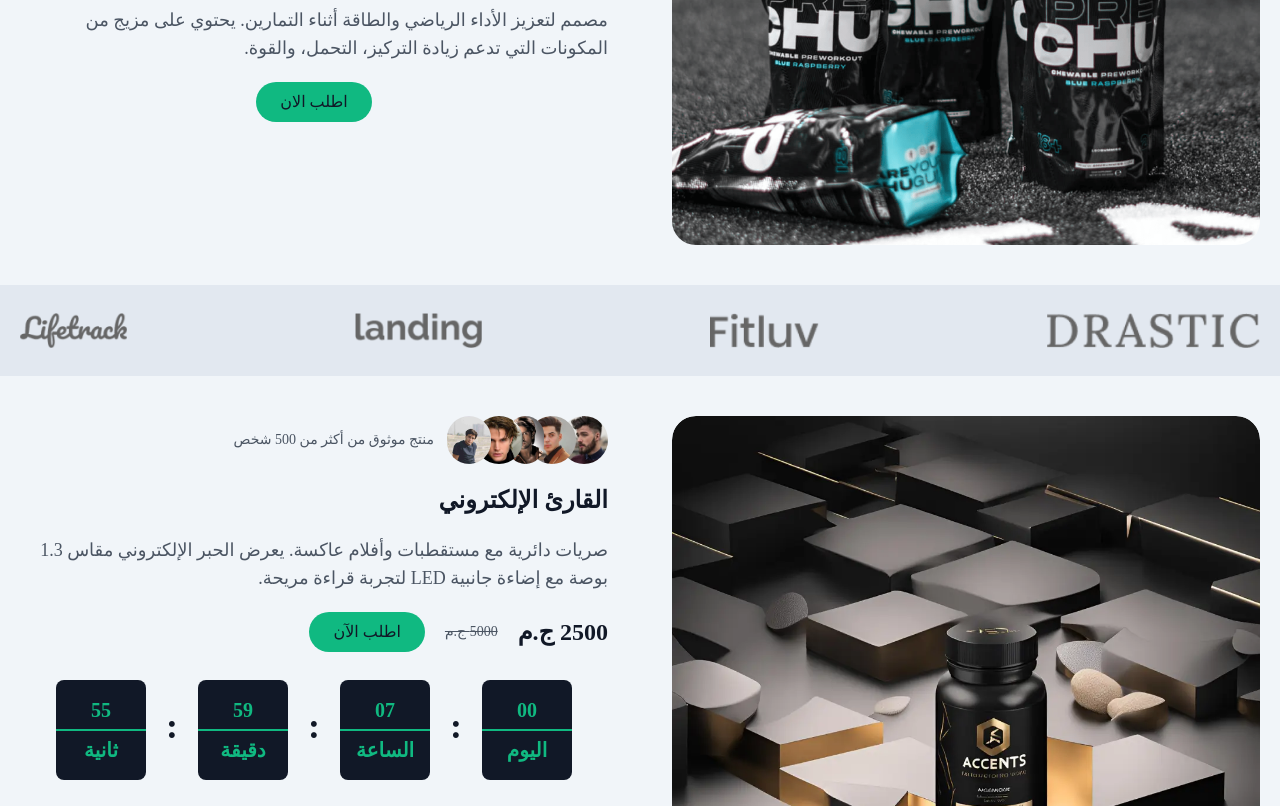
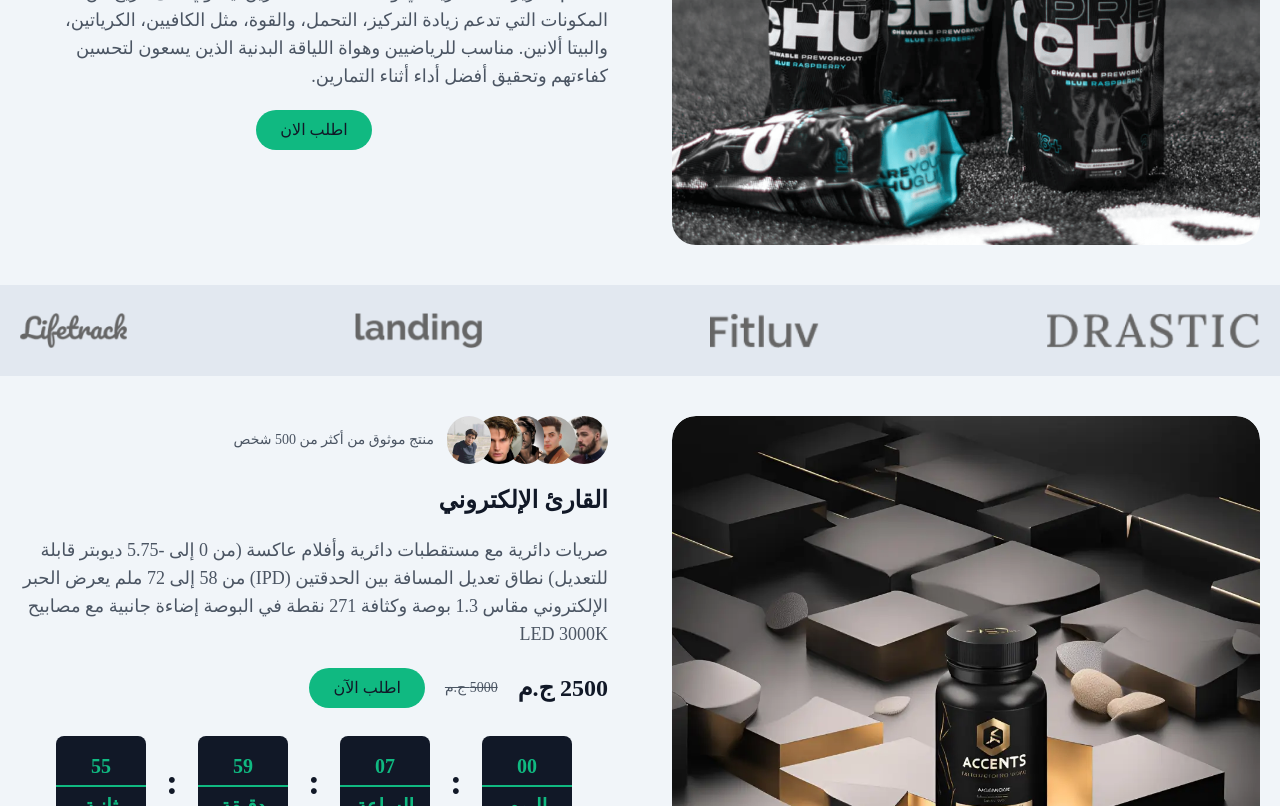
Before and after one commit to Shehata1989/E-Commerce, a website: page index.html in a window 1280 px wide. Shown: the part 398-1204 px from the top of the page. Drawn offline with Linux system fonts and the light colour scheme; files whose address does not match are found by name; a web font is replaced by a local one.

Commit message:
Code improvement

```diff
--- a/index.html
+++ b/index.html
@@ -122,7 +122,10 @@
                 </h1>
                 <p class="text-lg leading-7 text-light-textSecondary">
                   مصمم لتعزيز الأداء الرياضي والطاقة أثناء التمارين. يحتوي على
-                  مزيج من المكونات التي تدعم زيادة التركيز، التحمل، والقوة.
+                  مزيج من المكونات التي تدعم زيادة التركيز، التحمل، والقوة، مثل
+                  الكافيين، الكرياتين، والبيتا ألانين. مناسب للرياضيين وهواة
+                  اللياقة البدنية الذين يسعون لتحسين كفاءتهم وتحقيق أفضل أداء
+                  أثناء التمارين.
                 </p>
                 <button
                   class="self-center px-6 py-2 bg-light-primary rounded-full hover:bg-[#0b875e] transition"
@@ -171,7 +174,7 @@
             <div class="grid grid-cols-1 gap-16 md:grid-cols-12">
               <!-- قسم السلايدر -->
               <div class="col-span-6">
-                <div class="slider relative mb-5 overflow-hidden rounded-3xl">
+                <div class="slider relative mb-5 rounded-3xl overflow-hidden">
                   <!-- صور السلايدر -->
                   <div class="slides swiper-wrapper">
                     <div class="slide swiper-slide">
@@ -283,9 +286,11 @@
                   <h1 class="font-bold text-2xl my-5">القارئ الإلكتروني</h1>
 
                   <!-- وصف المنتج -->
-                  <p class="text-lg text-light-textSecondary mb-5">
-                    صريات دائرية مع مستقطبات وأفلام عاكسة. يعرض الحبر الإلكتروني
-                    مقاس 1.3 بوصة مع إضاءة جانبية LED لتجربة قراءة مريحة.
+                  <p class="text-lg leading-7 text-light-textSecondary mb-5">
+                    صريات دائرية مع مستقطبات دائرية وأفلام عاكسة (من 0 إلى -5.75
+                    ديوبتر قابلة للتعديل) نطاق تعديل المسافة بين الحدقتين (IPD)
+                    من 58 إلى 72 ملم يعرض الحبر الإلكتروني مقاس 1.3 بوصة وكثافة
+                    271 نقطة في البوصة إضاءة جانبية مع مصابيح LED 3000K
                   </p>
 
                   <!-- السعر وزر الشراء -->
```
Also changed, not shown: output.css.
